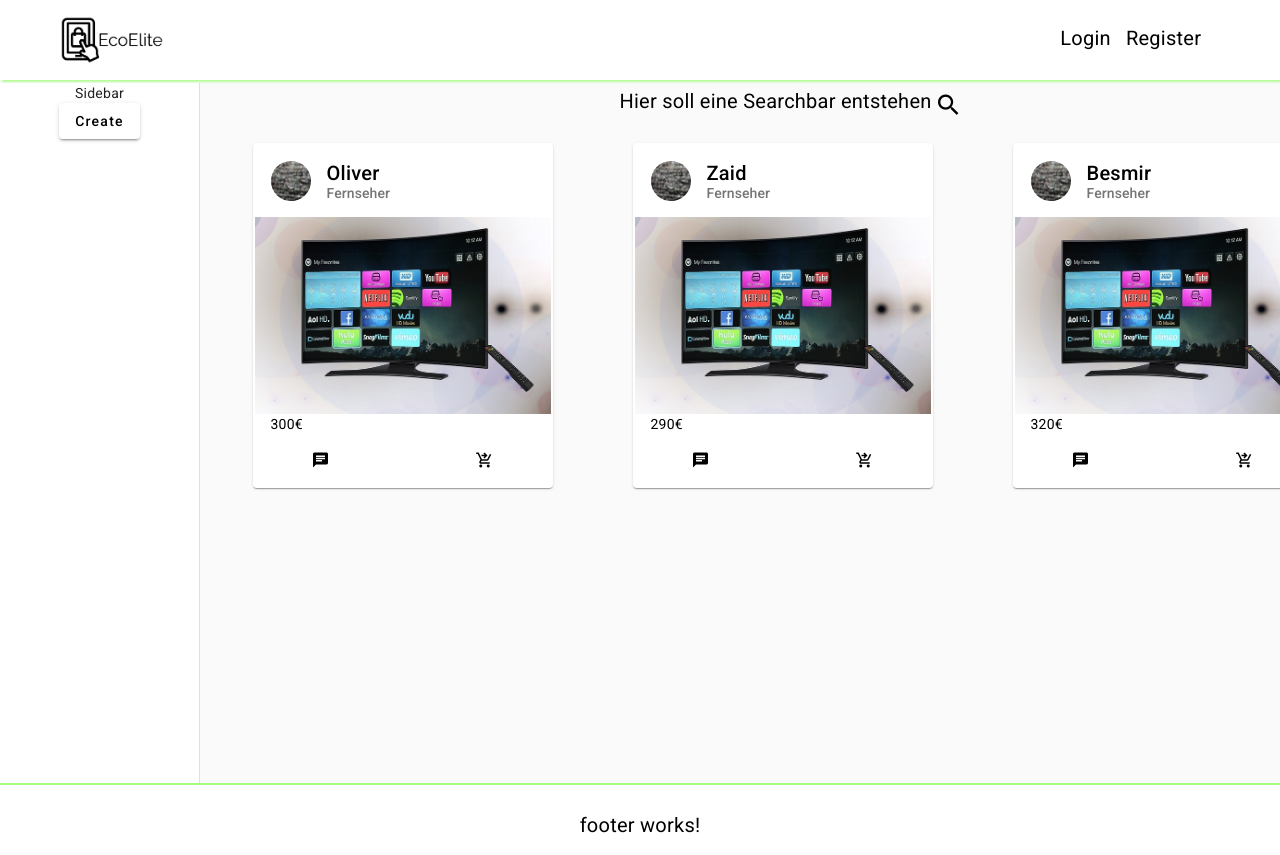
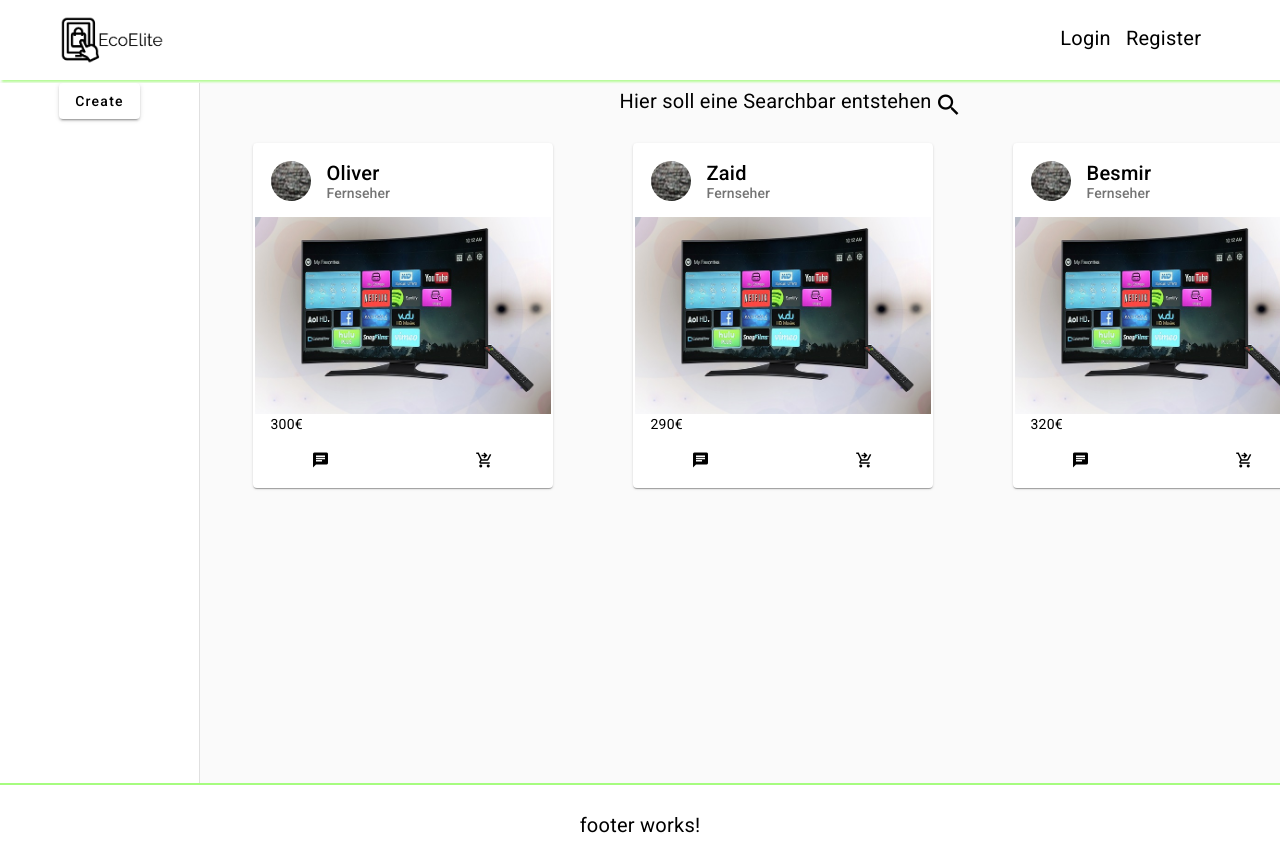
Before and after one commit to ASEMFAX422A/Marktplatz, an Angular app: page / in a window 1280 px wide. Shown: the top 855 px of the page. Built offline with nearby package versions, Linux system fonts and the light colour scheme.

Commit message:
fgfghfgh

```diff
--- a/src/app/createproduct/createproduct.component.html
+++ b/src/app/createproduct/createproduct.component.html
@@ -28,10 +28,14 @@
     <p><mat-form-field>
       <input matInput placeholder="Price" formControlName="price">
       <mat-icon matSuffix>payments</mat-icon>
+      <mat-error *ngIf="productform.get('price')?.hasError('required')">
+        Price is required
+      </mat-error>
+      <mat-error *ngIf="productform.get('price')?.hasError('pattern')">
+        Price is invalid
+      </mat-error>
     </mat-form-field></p>
-    <mat-error *ngIf="productform.get('price')?.hasError('required')">
-      Price is required
-    </mat-error>
+
   </form>
   <div class="buttons">
     <button (click)="closeDialog()" class="cancel" mat-raised-button color="warn">Cancel</button>
--- a/src/app/leftsidebar/leftsidebar.component.html
+++ b/src/app/leftsidebar/leftsidebar.component.html
@@ -1,6 +1,6 @@
 <mat-drawer-container class="leftsidebar" autosize>
   <mat-drawer mode="side" opened>
-    Sidebar
+
     <div class="createbutton">
       <button (click)="openDialogcreateProduct()" class="create" mat-raised-button>Create</button>
     </div>
```
